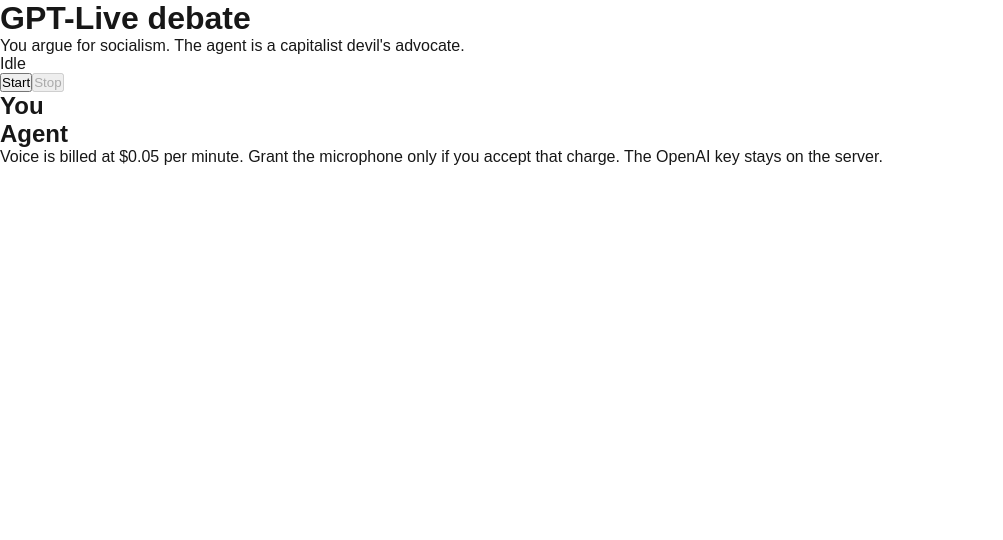
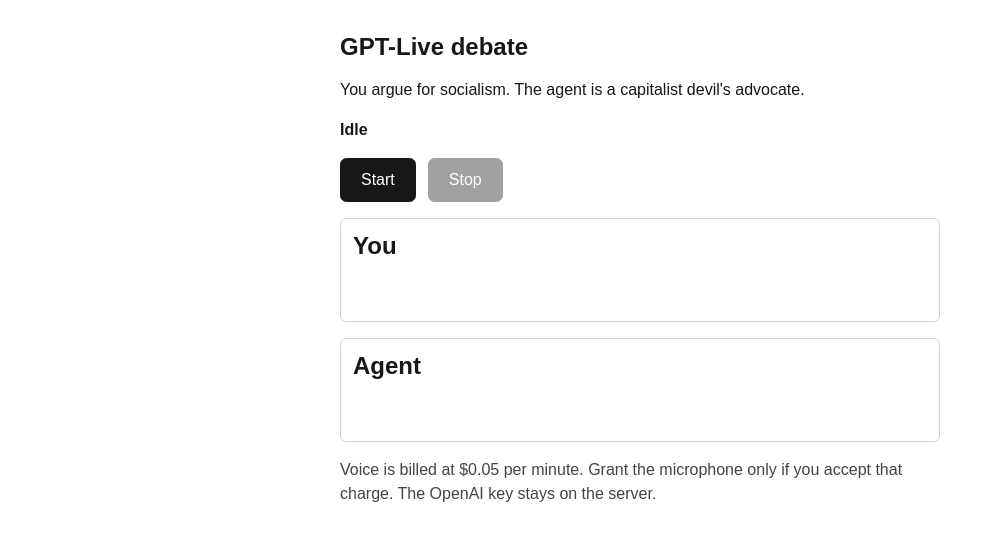
Before and after one commit to METResearchGroup/mind_technology_lab_experiments, a Next.js app in the folder gpt_live_enlightened_disagreement/: page / in a window 1280 px wide. Shown: the top 540 px of the page, without its empty margins (0-1003 px from the left). Built offline with nearby package versions, Linux system fonts and the light colour scheme.

Commit message:
Style the debate page for readable type, spacing, and contrast.
Co-authored-by: mark-torres10 <mark-torres10@users.noreply.github.com>

```diff
--- a/gpt_live_enlightened_disagreement/src/app/globals.css
+++ b/gpt_live_enlightened_disagreement/src/app/globals.css
@@ -1,6 +1,11 @@
 :root {
   --background: #ffffff;
   --foreground: #171717;
+  --muted: #444444;
+  --border: #d0d0d0;
+  --page-width: 40rem;
+  --space: 1rem;
+  --control-min-height: 2.75rem;
 }
 
 @media (prefers-color-scheme: dark) {
@@ -46,4 +51,68 @@ a {
   html {
     color-scheme: dark;
   }
+
+  :root {
+    --muted: #c4c4c4;
+    --border: #3a3a3a;
+  }
 }
+
+main {
+  width: min(100%, var(--page-width));
+  margin: 0 auto;
+  padding: 2rem 1.25rem 4rem;
+  display: flex;
+  flex-direction: column;
+  gap: var(--space);
+  line-height: 1.5;
+}
+
+h1,
+h2 {
+  font-size: 1.5rem;
+  font-weight: 700;
+  line-height: 1.25;
+}
+
+#call-status {
+  font-weight: 600;
+}
+
+.call-controls {
+  display: flex;
+  gap: 0.75rem;
+}
+
+button {
+  min-height: var(--control-min-height);
+  padding: 0.5rem 1.25rem;
+  font: inherit;
+  color: var(--background);
+  background: var(--foreground);
+  border: 1px solid var(--foreground);
+  border-radius: 0.4rem;
+}
+
+button:disabled {
+  opacity: 0.4;
+}
+
+.caption-block {
+  display: flex;
+  flex-direction: column;
+  gap: 0.5rem;
+  padding: 0.75rem;
+  border: 1px solid var(--border);
+  border-radius: 0.4rem;
+  min-height: 5.5rem;
+}
+
+#user-caption,
+#assistant-caption {
+  min-height: 2.5rem;
+}
+
+main > p:last-of-type {
+  color: var(--muted);
+}
```
